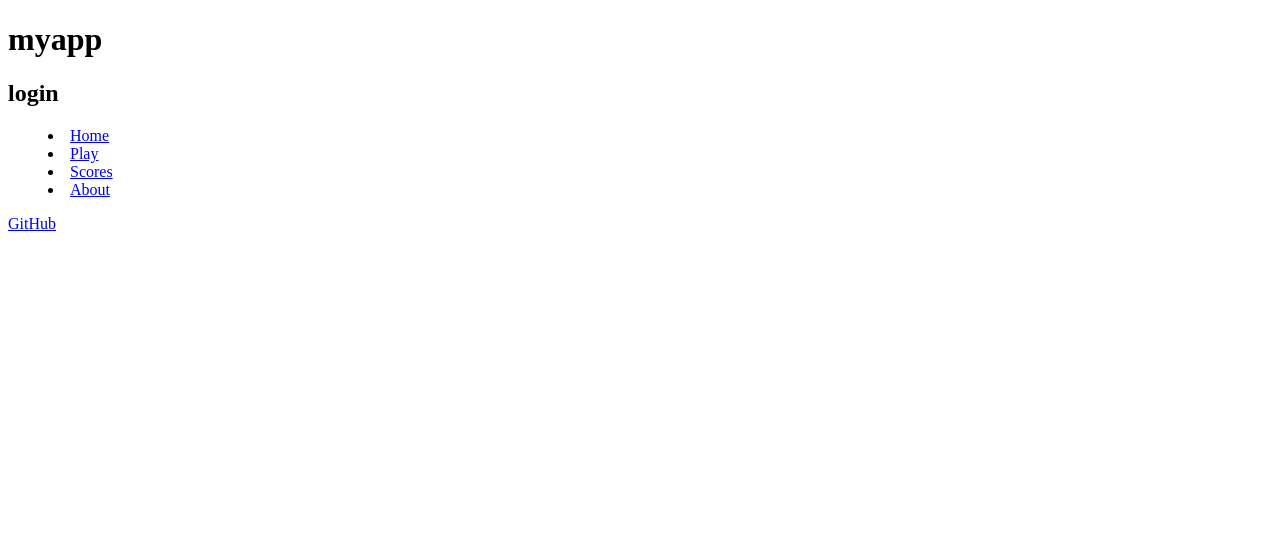
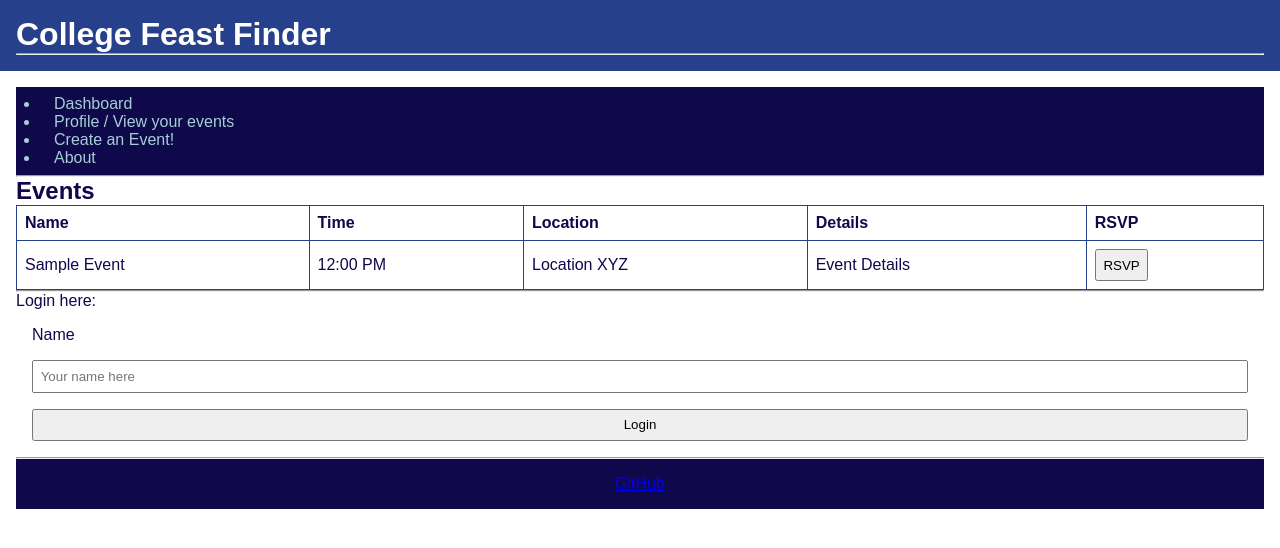
Before and after one commit to ZenithAtkinson/startup, a plain HTML site: page startup-code/index.html in a window 1280 px wide. Drawn offline with Linux system fonts and the light colour scheme.

Commit message:
Added basic CSS file

```diff
--- /dev/null
+++ b/startup-code/index.css
@@ -0,0 +1,110 @@
+/* Color palette variables */
+:root {
+    --dark-blue: #0F084B;
+    --medium-blue: #26408B;
+    --light-blue: #A6CFD5;
+}
+
+/* Apply a reset for consistent styling across browsers */
+* {
+    margin: 0;
+    padding: 0;
+    box-sizing: border-box;
+}
+
+/* Basic styling */
+body {
+    font-family: Arial, sans-serif;
+    color: var(--dark-blue);
+}
+
+/* Header styles */
+header {
+    background-color: var(--medium-blue);
+    color: white;
+    padding: 1em;
+}
+
+/* Navigation styles */
+nav {
+    display: flex;
+    justify-content: space-between;
+    background-color: var(--dark-blue);
+    color: var(--light-blue);
+    padding: 0.5em;
+}
+
+nav a {
+    color: var(--light-blue);
+    text-decoration: none;
+    padding: 0.5em;
+}
+
+/* Style for navigation links to highlight on hover */
+nav a:hover {
+    background-color: var(--medium-blue);
+}
+
+/* Main content styles */
+main {
+    display: flex;
+    flex-direction: column;
+    padding: 1em;
+}
+
+/* Event table styles */
+table {
+    width: 100%;
+    border-collapse: collapse;
+}
+
+th, td {
+    border: 1px solid var(--medium-blue);
+    padding: 0.5em;
+    text-align: left;
+}
+
+/* Form styles */
+form {
+    display: flex;
+    flex-direction: column;
+    gap: 1em;
+    padding: 1em;
+}
+
+input, button {
+    padding: 0.5em;
+}
+
+/* Footer styles */
+footer {
+    background-color: var(--dark-blue);
+    color: var(--light-blue);
+    text-align: center;
+    padding: 1em;
+}
+
+/* Responsive design */
+@media (max-width: 768px) {
+    nav {
+        flex-direction: column;
+    }
+
+    main {
+        padding: 0.5em;
+    }
+}
+
+@media (max-width: 480px) {
+    header, footer {
+        padding: 0.5em;
+    }
+
+    nav a {
+        padding: 0.25em;
+    }
+
+    form input, form button {
+        width: 100%;
+    }
+}
--- a/startup-code/index.html
+++ b/startup-code/index.html
@@ -1,26 +1,62 @@
 <!DOCTYPE html>
 <html lang="en">
 <head>
+    <link rel="stylesheet" href="index.css"> <!--CSS link-->
     <meta charset="UTF-8">
+    <!-- Tell browsers not to scale the viewport automatically -->
     <meta name="viewport" content="width=device-width, initial-scale=1.0">
-    <title>Index Page</title>
+    <title>College Feast Finder HTML</title>
 </head>
 <body>
     <header>
-        <h1>myapp</h1>
+        <h1>College Feast Finder</h1>
+        <hr>
     </header>
     <main>
         <section>
-            <h2>login</h2>
+            <nav>
             <menu>
-                <li><a href="index.html">Home</a></li>
-                <li><a href="a.html">Play</a></li>
-                <li><a href="b.html">Scores</a></li>
-                <li><a href="c.html">About</a></li>
+                <li><a href="index.html">Dashboard</a></li>
+                <li><a href="profile.html">Profile / View your events</a></li>
+                <li><a href="eventcreation.html">Create an Event!</a></li>
+                <li><a href="about.html">About</a></li>
               </menu>
-
-
+            </nav>
+            <hr>
+            <section>
+                <!-- Events table -->
+                <h2>Events</h2>
+                <table>
+                    <thead>
+                        <tr>
+                            <th>Name</th>
+                            <th>Time</th>
+                            <th>Location</th>
+                            <th>Details</th>
+                            <th>RSVP</th>
+                        </tr>
+                    </thead>
+                    <tbody>
+                        <tr>
+                            <td>Sample Event</td>
+                            <td>12:00 PM</td>
+                            <td>Location XYZ</td>
+                            <td>Event Details</td>
+                            <td><button>RSVP</button></td>
+                        </tr>
+                        <!-- need to add the actual events rows here-->
+                    </tbody>
+                </table>
+            </section>
+            <hr>
+            <p>Login here:</p>
+            <form method="get" action="play.html">
+              <label for="name">Name</label>
+              <input type="text" id="name" placeholder="Your name here" />
+              <button type="submit">Login</button>
+            </form>
         </section>
+        <hr>
         <footer>
             <a href="https://github.com/ZenithAtkinson/startup">GitHub</a>
         </footer>
```
Also changed, not shown: startup-code/a.html (deleted, +0 -27 lines), startup-code/about.html (added, +47 -0 lines), startup-code/b.html (deleted, +0 -27 lines), startup-code/c.html (deleted, +0 -27 lines), startup-code/eventcreation.html (added, +40 -0 lines), startup-code/profile.html (added, +31 -0 lines), startup-code/byuplaceholder.png (added).
